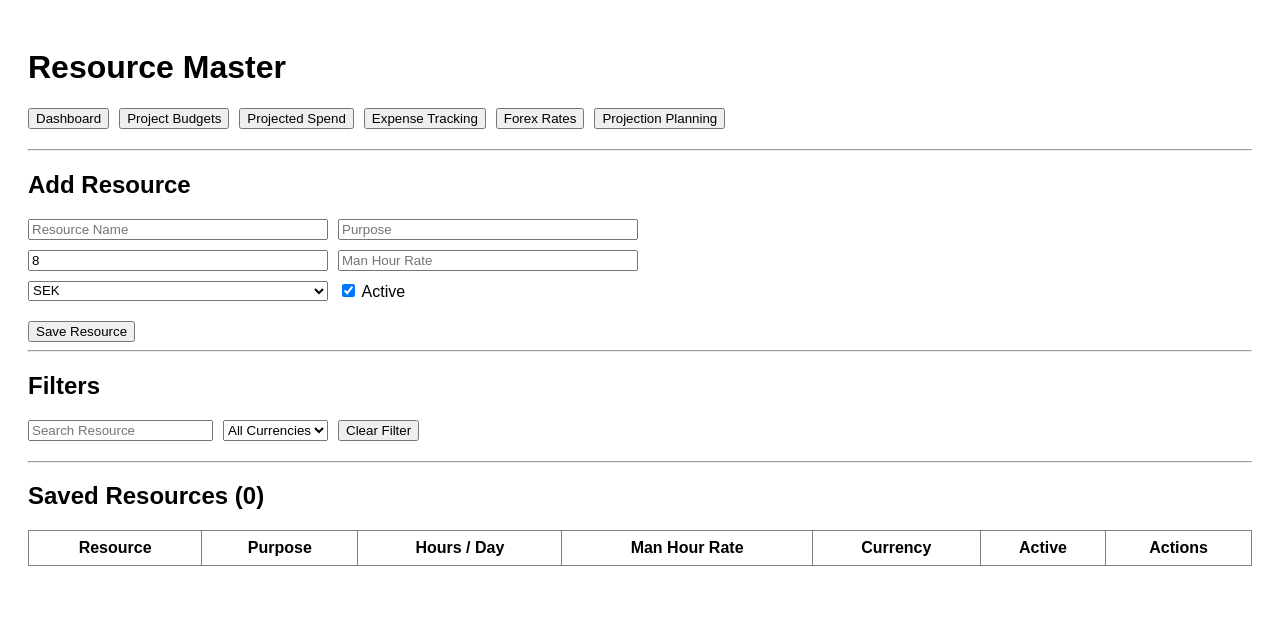
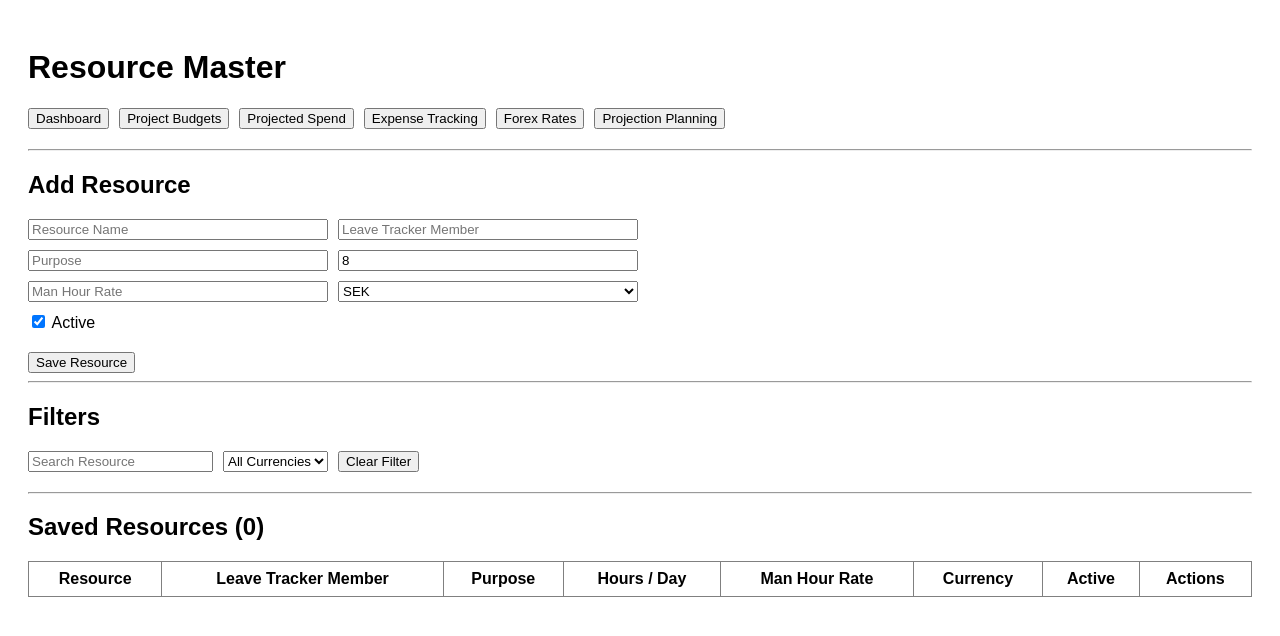
Before and after one commit to pinaki-GH/budget-tracker, a Next.js app: page /resource-master in a window 1280 px wide. Shown: the top 636 px of the page. Built offline with nearby package versions, Linux system fonts and the light colour scheme.

Commit message:
Update page.js

```diff
--- a/app/resource-master/page.js
+++ b/app/resource-master/page.js
@@ -15,6 +15,9 @@ export default function ResourceMasterPage() {
   const [resources, setResources] = useState([])
 
   const [resourceName, setResourceName] = useState('')
+
+  // Leave Tracker mapping
+  const [leaveTrackerMember, setLeaveTrackerMember] = useState('')
 
   const [purpose, setPurpose] = useState('')
 
@@ -44,6 +47,7 @@ export default function ResourceMasterPage() {
   function clearForm() {
 
     setResourceName('')
+    setLeaveTrackerMember('')
     setPurpose('')
     setHoursPerDay('8')
     setManHourRate('')
@@ -82,6 +86,9 @@ export default function ResourceMasterPage() {
       resourceName:
         resourceName.trim(),
 
+      leaveTrackerMember:
+        leaveTrackerMember.trim(),
+
       purpose,
 
       hoursPerDay:
@@ -105,6 +112,7 @@ export default function ResourceMasterPage() {
     } else {
 
       saveResource(record)
+
     }
 
     loadData()
@@ -117,6 +125,10 @@ export default function ResourceMasterPage() {
 
     setResourceName(
       resource.resourceName
+    )
+
+    setLeaveTrackerMember(
+      resource.leaveTrackerMember || ''
     )
 
     setPurpose(
@@ -173,6 +185,7 @@ export default function ResourceMasterPage() {
 
           resource.currency ===
             filterCurrency)
+
       )
     })
 
@@ -202,8 +215,13 @@ export default function ResourceMasterPage() {
           </button>
         </Link>
 
-        <Link href="/project-budgets" style={{ marginLeft: 10 }}>
-          <button>Project Budgets</button>
+        <Link
+          href="/project-budgets"
+          style={{ marginLeft: 10 }}
+        >
+          <button>
+            Project Budgets
+          </button>
         </Link>
 
         <Link
@@ -279,6 +297,16 @@ export default function ResourceMasterPage() {
         />
 
         <input
+          placeholder="Leave Tracker Member"
+          value={leaveTrackerMember}
+          onChange={(e) =>
+            setLeaveTrackerMember(
+              e.target.value
+            )
+          }
+        />
+
+        <input
           placeholder="Purpose"
           value={purpose}
           onChange={(e) =>
@@ -320,6 +348,7 @@ export default function ResourceMasterPage() {
             )
           }
         >
+
           <option>
             SEK
           </option>
@@ -335,6 +364,7 @@ export default function ResourceMasterPage() {
           <option>
             INR
           </option>
+
         </select>
 
         <label>
@@ -350,6 +380,7 @@ export default function ResourceMasterPage() {
           />
 
           {' '}
+
           Active
 
         </label>
@@ -396,6 +427,7 @@ export default function ResourceMasterPage() {
             )
           }
         >
+
           <option value="">
             All Currencies
           </option>
@@ -415,6 +447,7 @@ export default function ResourceMasterPage() {
           <option>
             INR
           </option>
+
         </select>
 
         <button
@@ -446,9 +479,15 @@ export default function ResourceMasterPage() {
       >
 
         <thead>
+
           <tr>
+
             <th>
               Resource
+            </th>
+
+            <th>
+              Leave Tracker Member
             </th>
 
             <th>
@@ -474,7 +513,9 @@ export default function ResourceMasterPage() {
             <th>
               Actions
             </th>
+
           </tr>
+
         </thead>
 
         <tbody>
@@ -489,6 +530,12 @@ export default function ResourceMasterPage() {
                 <td>
                   {
                     resource.resourceName
+                  }
+                </td>
+
+                <td>
+                  {
+                    resource.leaveTrackerMember || ''
                   }
                 </td>
 
@@ -552,6 +599,7 @@ export default function ResourceMasterPage() {
                 </td>
 
               </tr>
+
             )
           )}
 
```
Lines whose indentation alone changed are shown as unchanged.
